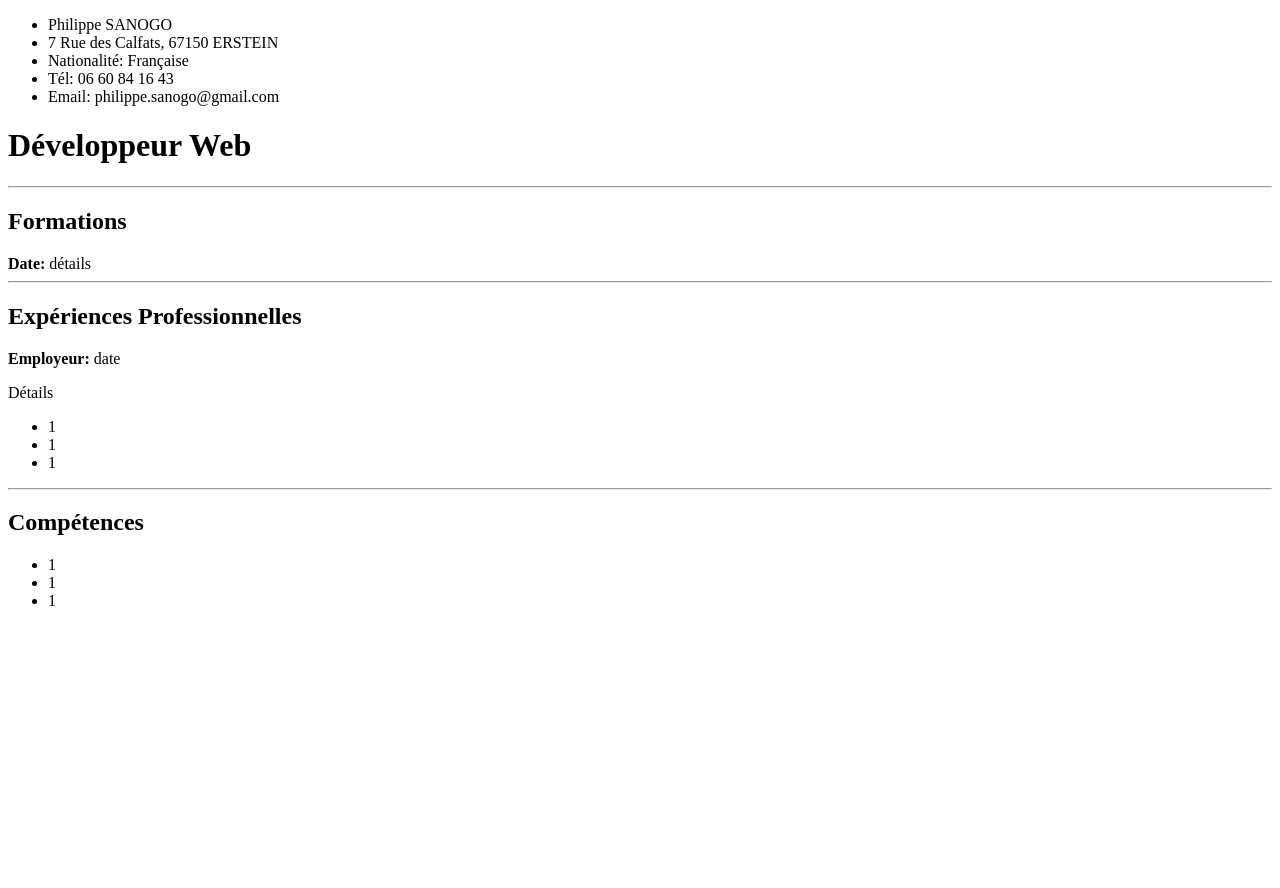
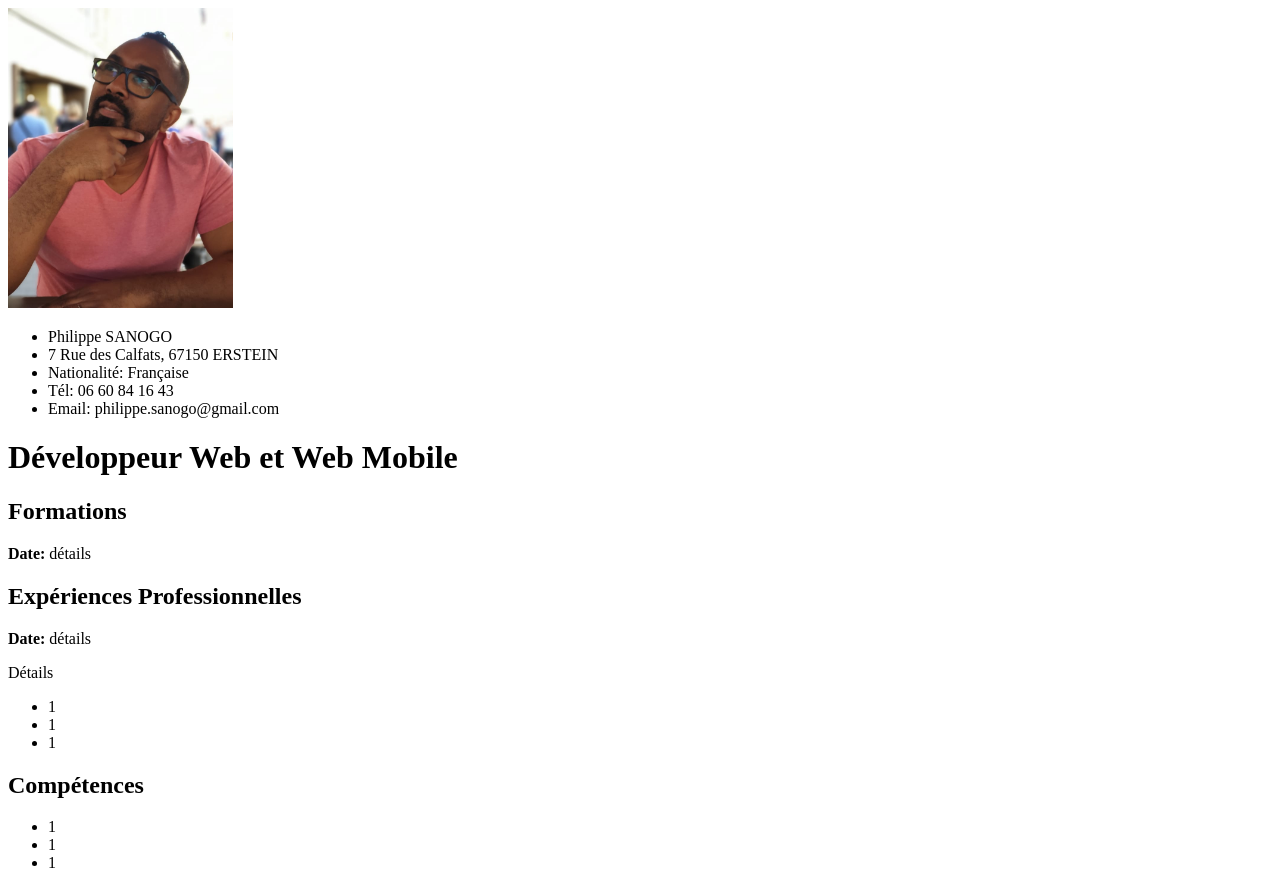
Before and after one commit to philippesanogo/projet_cv_professionel, a plain HTML site: page index.html in a window 1280 px wide. Before the commit the page ends 800 px from the top, so only its background shows below. Drawn offline with Linux system fonts and the light colour scheme.

Commit message:
update index file

```diff
--- a/index.html
+++ b/index.html
@@ -7,37 +7,42 @@
     <title>CV | Philippe SANOGO</title>
   </head>
   <body>
-    <!-- <div class="portrait">
+    <div class="header-portrait">
       <img
         src="assets/images/philippe.jpg"
-        alt="portrait du développeur philippe"
+        alt="portrait du développeur philippe sanogo"
+        height="300"
       />
-    </div> -->
+    </div>
 
-    <div>
+    <div class="header-infos">
       <ul>
         <li>Philippe SANOGO</li>
         <li>7 Rue des Calfats, 67150 ERSTEIN</li>
-        <li>Nationalité: Française</li>
-        <li>Tél: 06 60 84 16 43</li>
-        <li>Email: philippe.sanogo@gmail.com</li>
+        <li><span>Nationalité:</span> Française</li>
+        <li><span>Tél:</span> 06 60 84 16 43</li>
+        <li><span>Email:</span> philippe.sanogo@gmail.com</li>
       </ul>
     </div>
 
-    <h1>Développeur Web</h1>
-
-    <div>
-      <hr />
-      <h2>Formations</h2>
-      <strong>Date:</strong>
-      <span>détails</span>
+    <div class="title">
+      <h1>Développeur Web et Web Mobile</h1>
     </div>
 
-    <div>
-      <hr />
+    <div class="sections">
+      <h2>Formations</h2>
+      <div>
+        <strong>Date:</strong>
+        <span>détails</span>
+      </div>
+    </div>
+
+    <div class="sections">
       <h2>Expériences Professionnelles</h2>
-      <strong>Employeur:</strong>
-      <span>date</span>
+      <div>
+        <strong>Date:</strong>
+        <span>détails</span>
+      </div>
       <p>Détails</p>
       <ul>
         <li>1</li>
@@ -46,8 +51,7 @@
       </ul>
     </div>
 
-    <div>
-      <hr />
+    <div class="sections">
       <h2>Compétences</h2>
       <ul>
         <li>1</li>
@@ -55,6 +59,5 @@
         <li>1</li>
       </ul>
     </div>
-
   </body>
 </html>
```
